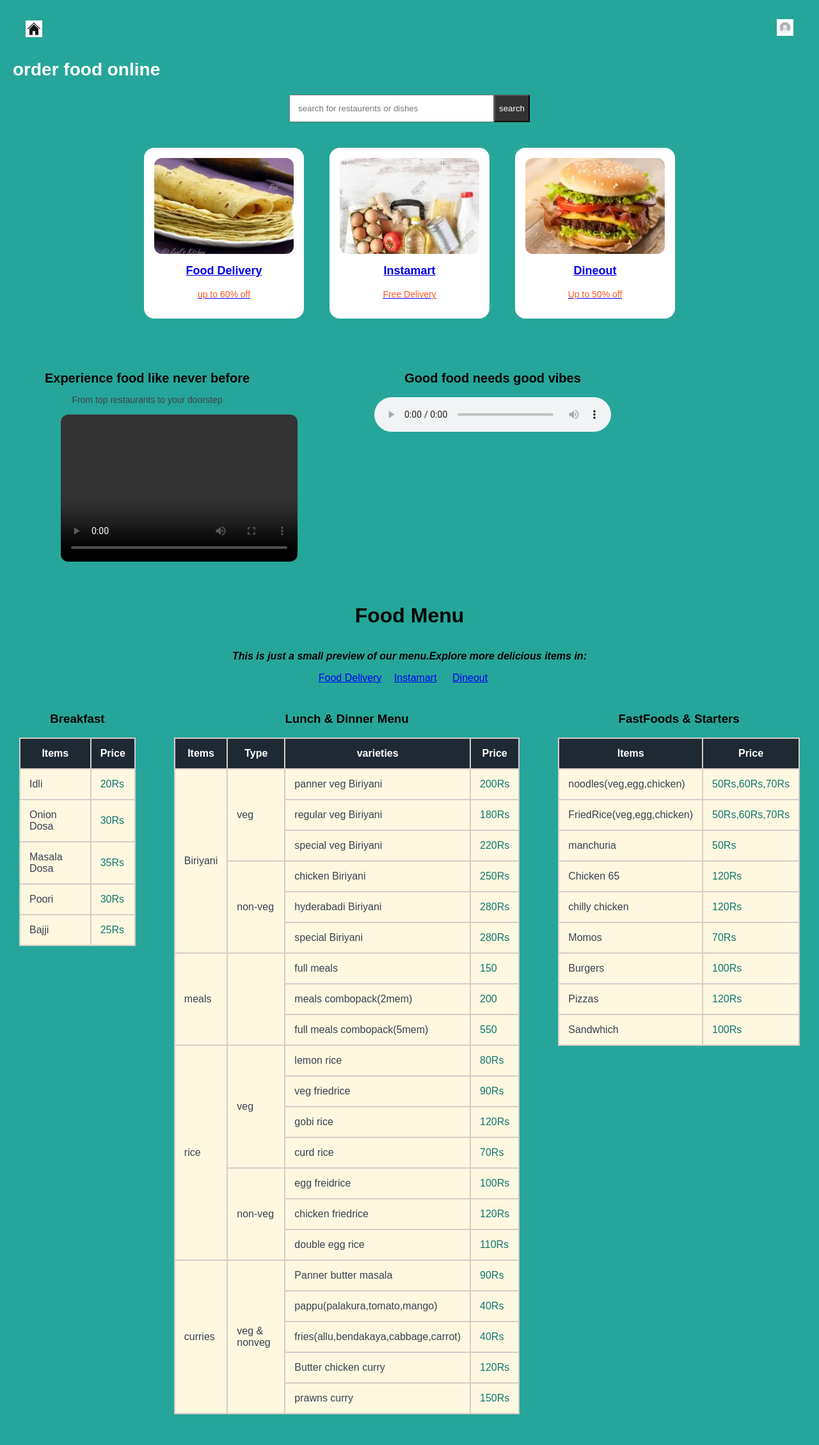
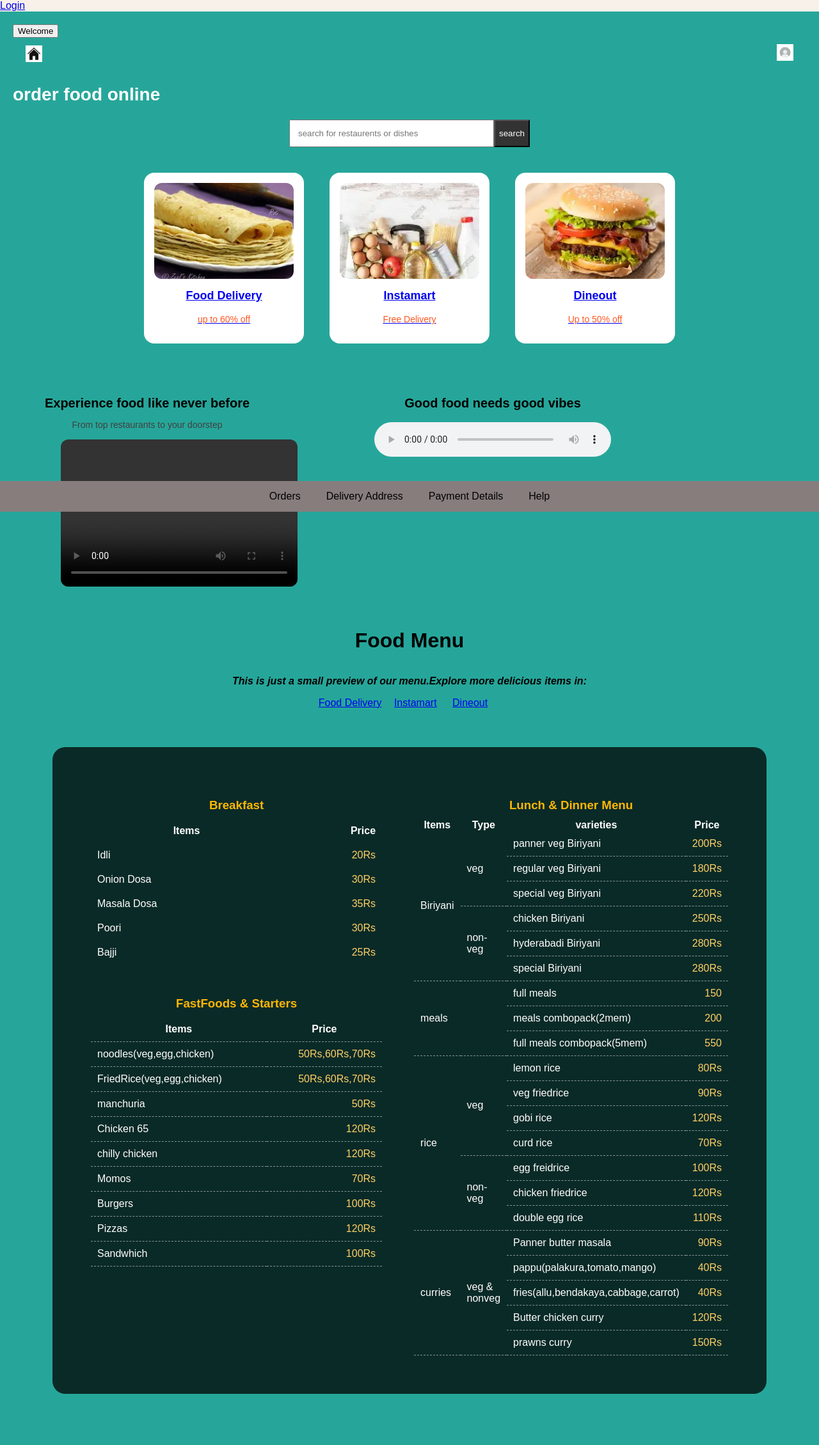
Before and after one commit to nikitha-221102/nikki, a PHP site: page /index-1.html in a window 1280 px wide. Shown: the whole page at 64% size. Before the commit the page ends 2211 px from the top, so only its background shows below. Run offline with PHP 8.4, Linux system fonts and the light colour scheme; grey boxes are pictures that could not be loaded.

Commit message:
Added PHP login and registration using XAMPP

```diff
--- /dev/null
+++ b/connect.php
@@ -0,0 +1,6 @@
+<?php
+$conn = mysqli_connect("localhost", "root", "", "swiggy_db");
+if (!$conn){
+    die("Database connection failed");
+}
+?>
--- a/index-1.html
+++ b/index-1.html
@@ -6,36 +6,27 @@
     <link rel="stylesheet" href="style.css">
     <style>
         .table2 {
-            border: 2px solid #ffffff;
             border-collapse: collapse;
-            width:100%;
-            overflow: hidden;
+            width: 100%;
+           margin-bottom:30px;
         }
-
-        .table2 th {
-            border: 2px solid #d7ccc8;
-            border-collapse: collapse;
-            background-color: #1f2933;
+        .table2 td,.table2 th {
+            border-bottom: 1px dashed rgba(255,255,255,0.5);
             color: #ffffff;
-            padding: 14px;
-        }
-
-        .table2 td {
-            border: 2px solid #d7ccc8;
-            border-collapse: collapse;
-            background-color: #fff8e1;
-            color: #374151;
-            padding: 14px;
+            padding: 10px;
         }
 
         .table2 td:last-child {
-            color: #0f766e;
+            text-align:right;
+            color: #ffd166;
         }
     </style>
 </head>
 
 <body>
+    <a href="login.php">Login</a>
     <div class="container">
+        <button onclick="showMessage()">Welcome</button>
         <div class="top-bar">
             <div class="home">
                 <img src="images/home-icon.webp" class="icon" alt="home">
@@ -93,73 +84,122 @@
         </div>
         <div>
             <h1 style="padding:15px;text-align:center;">Food Menu</h1>
-            <p style="text-align:center;"><b><i>This is just a small preview of our menu.Explore more delicious items in:</i></b></p>
+            <p style="text-align:center;"><b><i>This is just a small preview of our menu.Explore more delicious items
+                        in:</i></b></p>
             <div style="text-align:center;">
                 <a href="food.html" style="margin-right:15px;">Food Delivery</a>
                 <a href="instamart.html" style="margin-right:20px;">Instamart</a>
                 <a href="dineout.html" style="margin-right:20px;">Dineout</a>
             </div>
         </div>
+        <div class="menu-card">
             <div class="menu">
-            <div class="menu-card">
-                <table style="border:2px solid #ffffff;border-collapse:collapse;width:100%;overflow:hidden;">
+                <div class="menu-left">
+                    <table style="border-collapse:collapse;width:100%;margin-bottom:30px;">
                         <caption>
-                        <h3>Breakfast</h3>
+                            <h3 style=" color:#ffb703;margin:20px 0 10px;">Breakfast</h3>
                         </caption>
                         <tr>
                             <th
-                            style="border:2px solid #d7ccc8;border-collapse:collapse;background-color:#1f2933;color:#ffffff;padding:14px;">
+                                style="color:#ffffff;padding:10px;">
                                 Items</th>
                             <th
-                            style="border:2px solid #d7ccc8;border-collapse:collapse;background-color:#1f2933;color:#ffffff;padding:14px;">
+                                style="color:#ffffff;padding:10px;text-align:right;">
                                 Price</th>
                         </tr>
                         <tr>
                             <td
-                            style="border:2px solid #d7ccc8;border-collapse:collapse;background-color:#fff8e1;color:#374151;padding:14px;">
+                                style="color:white;padding:10px;">
                                 Idli</td>
                             <td
-                            style="border:2px solid #d7ccc8;border-collapse:collapse;background-color:#fff8e1;color:#0f766e;padding:14px;">
+                                style="color:#ffd166;padding:10px;text-align:right;">
                                 20Rs</td>
                         </tr>
                         <tr>
                             <td
-                            style="border:2px solid #d7ccc8;border-collapse:collapse;background-color:#fff8e1;color:#374151;padding:14px;">
+                                style="color:white;padding:10px;">
                                 Onion Dosa</td>
                             <td
-                            style="border:2px solid #d7ccc8;border-collapse:collapse;background-color:#fff8e1;color:#0f766e;padding:14px;">
+                                style="color:#ffd166;padding:10px;text-align:right;">
                                 30Rs</td>
                         </tr>
                         <tr>
                             <td
-                            style="border:2px solid #d7ccc8;border-collapse:collapse;background-color:#fff8e1;color:#374151;padding:14px;">
+                                style="color:white;padding:10px;">
                                 Masala Dosa</td>
                             <td
-                            style="border:2px solid #d7ccc8;border-collapse:collapse;background-color:#fff8e1;color:#0f766e;padding:14px;">
+                                style="color:#ffd166;padding:10px;text-align:right;">
                                 35Rs</td>
                         </tr>
                         <tr>
                             <td
-                            style="border:2px solid #d7ccc8;border-collapse:collapse;background-color:#fff8e1;color:#374151;padding:14px;">
+                                style="color:white;padding:10px;">
                                 Poori</td>
                             <td
-                            style="border:2px solid #d7ccc8;border-collapse:collapse;background-color:#fff8e1;color:#0f766e;padding:14px;">
+                                style="color:#ffd166;padding:10px;text-align:right;">
                                 30Rs</td>
                         </tr>
                         <tr>
                             <td
-                            style="border:2px solid #d7ccc8;border-collapse:collapse;background-color:#fff8e1;color:#374151;padding:14px;">
+                                style="color:white;padding:10px;">
                                 Bajji</td>
                             <td
-                            style="border:2px solid #d7ccc8;border-collapse:collapse;background-color:#fff8e1;color:#0f766e;padding:14px;">
+                                style="color:#ffd166;padding:10px;text-align:right;">
                                 25Rs</td>
+                        </tr>
+                    </table>
+                    <table class="table2">
+                        <caption>
+                            <h3 style=" color:#ffb703;margin:20px 0 10px;">FastFoods & Starters</h3>
+                        </caption>
+                        <tr>
+                            <th>Items</th>
+                            <th>Price</th>
+                        </tr>
+                        <tr>
+                            <td>noodles(veg,egg,chicken)</td>
+                            <td>50Rs,60Rs,70Rs</td>
+                        </tr>
+                        <tr>
+                            <td>FriedRice(veg,egg,chicken)</td>
+                            <td>50Rs,60Rs,70Rs</td>
+                        </tr>
+                        <tr>
+                            <td>manchuria</td>
+                            <td>50Rs</td>
+                        </tr>
+                        <tr>
+                            <td>Chicken 65</td>
+                            <td>120Rs</td>
+                        </tr>
+                        <tr>
+                            <td>chilly chicken</td>
+                            <td>120Rs</td>
+                        </tr>
+                        <tr>
+                            <td>Momos</td>
+                            <td>70Rs</td>
+                        </tr>
+                        <tr>
+                            <td>Burgers</td>
+                            <td>100Rs</td>
+                        </tr>
+                        <tr>
+                            <td>Pizzas</td>
+                            <td>120Rs</td>
+                        </tr>
+                        <tr>
+                            <td>Sandwhich</td>
+                            <td>100Rs</td>
                         </tr>
                     </table>
                 </div>
 
-            <div class="menu-card">
+                <div class="menu-right">
                     <table class="table3">
-                    <caption><h3>Lunch & Dinner Menu</h3></caption>
+                        <caption>
+                            <h3>Lunch & Dinner Menu</h3>
+                        </caption>
                         <tr>
                             <th>Items</th>
                             <th>Type</th>
@@ -262,56 +302,14 @@
                         </tr>
                     </table>
                 </div>
-            <div class="menu-card">
-                <table class="table2">
-                    <caption>
-                        <h3>FastFoods & Starters</h3>
-                    </caption>
-                    <tr>
-                        <th>Items</th>
-                        <th>Price</th>
-                    </tr>
-                    <tr>
-                        <td>noodles(veg,egg,chicken)</td>
-                        <td>50Rs,60Rs,70Rs</td>
-                    </tr>
-                    <tr>
-                        <td>FriedRice(veg,egg,chicken)</td>
-                        <td>50Rs,60Rs,70Rs</td>
-                    </tr>
-                    <tr>
-                        <td>manchuria</td>
-                        <td>50Rs</td>
-                    </tr>
-                    <tr>
-                        <td>Chicken 65</td>
-                        <td>120Rs</td>
-                    </tr>
-                    <tr>
-                        <td>chilly chicken</td>
-                        <td>120Rs</td>
-                    </tr>
-                    <tr>
-                        <td>Momos</td>
-                        <td>70Rs</td>
-                    </tr>
-                    <tr>
-                        <td>Burgers</td>
-                        <td>100Rs</td>
-                    </tr>
-                    <tr>
-                        <td>Pizzas</td>
-                        <td>120Rs</td>
-                    </tr>
-                    <tr>
-                        <td>Sandwhich</td>
-                        <td>100Rs</td>
-                    </tr>
-                </table>
             </div>
         </div>
+      <footer class="home-footer">
+        <a href="orders-form.html">Orders</a>
+        <a href="delivery-form.html">Delivery Address</a>
+        <a href="payment-form.html">Payment Details</a>
+        <a href="help.html">Help</a>
+      </footer>
     </div>
-
 </body>
-
 </html>
--- a/style.css
+++ b/style.css
@@ -5,6 +5,7 @@
             background-color:#f7f1ea;
             font-family:Arial, sans-serif;
             margin:0;
+
         }
         .container{
             background-color:#26a69a;
@@ -106,36 +107,68 @@
             width:100%;
             margin-top:10px;
         }
+        .menu-card{
+            width:90%;
+            margin: 60px auto;
+            padding:60px;
+            background-image: url("images/menu-bg.jpeg");
+            background-size:cover;
+            background-position: center;
+            border-radius:20px;
+            position:relative;
+        }
+        .menu-card::before{
+            content:"";
+            position: absolute;
+            inset:0;
+            background: rgba(0,0,0,0.75);
+            border-radius: 20px;
+        }
         .menu{
             display:flex;
-            justify-content: space-between;
-            gap: 40px;
-            margin-top:15px;
-        }
-        .menu-card{
-            padding: 10px;
+            gap:50px;
+            position:relative;
+            z-index:1;
 
         }
+        .menu-left,.menu-right{
+            width: 50%;
+            color:white;
+        }
         .table3{
-            border:2px solid #ffffff;
             border-collapse:collapse;
             width:100%;
-            overflow:hidden;
         }
-        .table3 th{
-            border:2px solid #d7ccc8;
-            border-collapse:collapse;
-            background-color:#1f2933;
+        .table3 h3{
+            color:#ffb703;
+            margin:20px 0 10px;
+        }
+        .table3 td,.table th{
+            border-bottom:1px dashed rgba(255,255,255,0.5);
             color:#ffffff;
-            padding:14px;
-        }
-        .table3 td{
-            border:2px solid #d7ccc8;
-            border-collapse:collapse;
-            background-color:#fff8e1;
-            color:#374151;
-            padding:14px;
+            padding:10px;
         }
         .table3 td:last-child{
-            color:#0f766e;
+            text-align:right;
+            color:#ffd166;
         }
+        .home-footer{
+            position:fixed;
+            bottom:0;
+            left:0;
+            width:100%;
+            background:#877d7d;
+            padding:15px 0;
+            display:flex;
+            justify-content:center;
+            gap:40px;
+            z-index:1000;
+        }
+        .home-footer a{
+            color:black;
+            text-decoration:none;
+            font-size:16px;
+        }
+        .home-footer a:hover{
+            color:#ff5200;
+        }
```
Also changed, not shown: basic.html (added, +24 -0 lines), food.html (+72 -2 lines), login.php (added, +33 -0 lines), order.css (added, +67 -0 lines), orders-form.html (added, +65 -0 lines), register.php (added, +42 -0 lines), style-food.css (added, +31 -0 lines), welcome.html (added, +76 -0 lines), burger king.html (added), delivery-form.html (added), help.html (added), images/menu-bg.jpeg (added), kfc.html (added), mehfil.html (added), 3 more files. Lines whose indentation alone changed are shown as unchanged.
